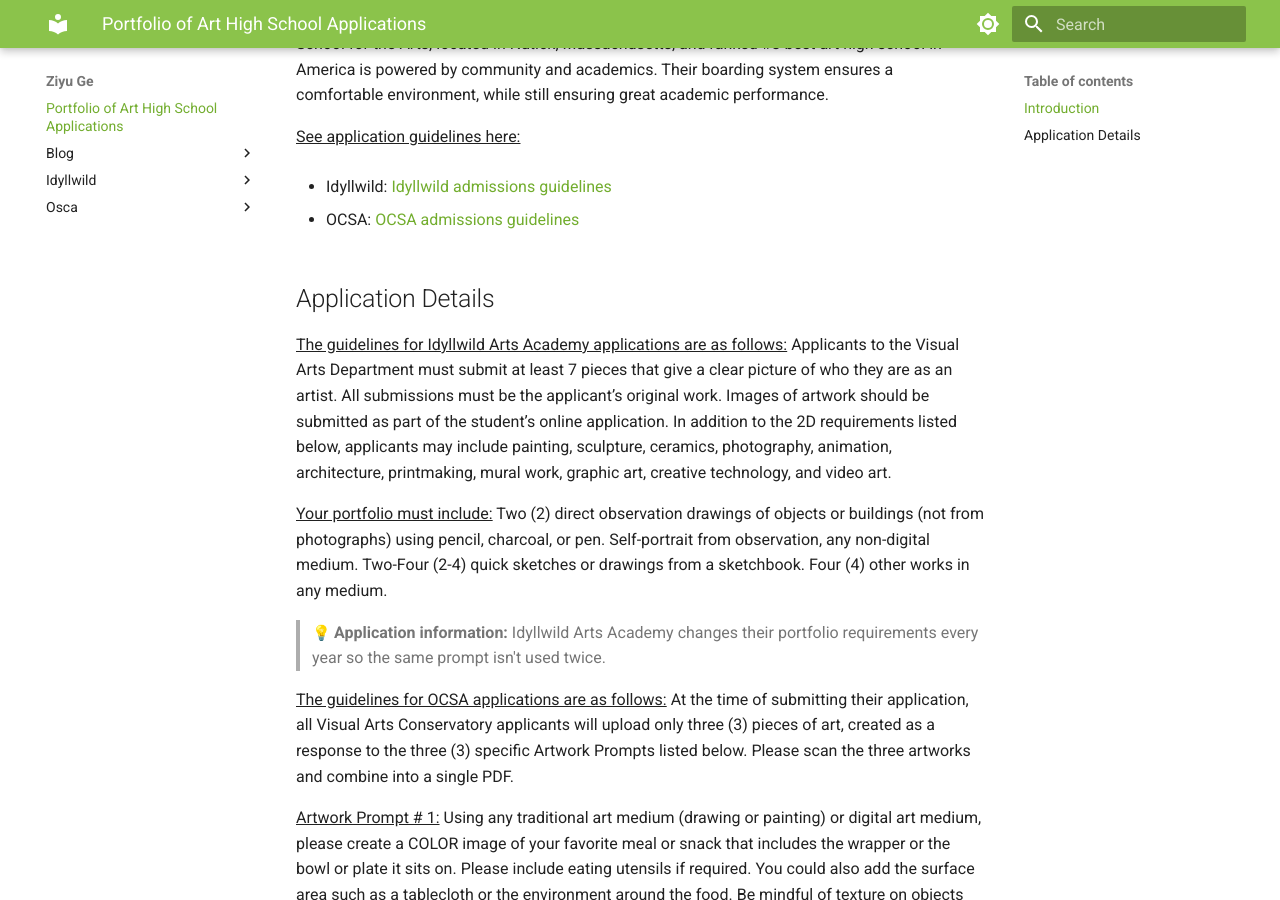
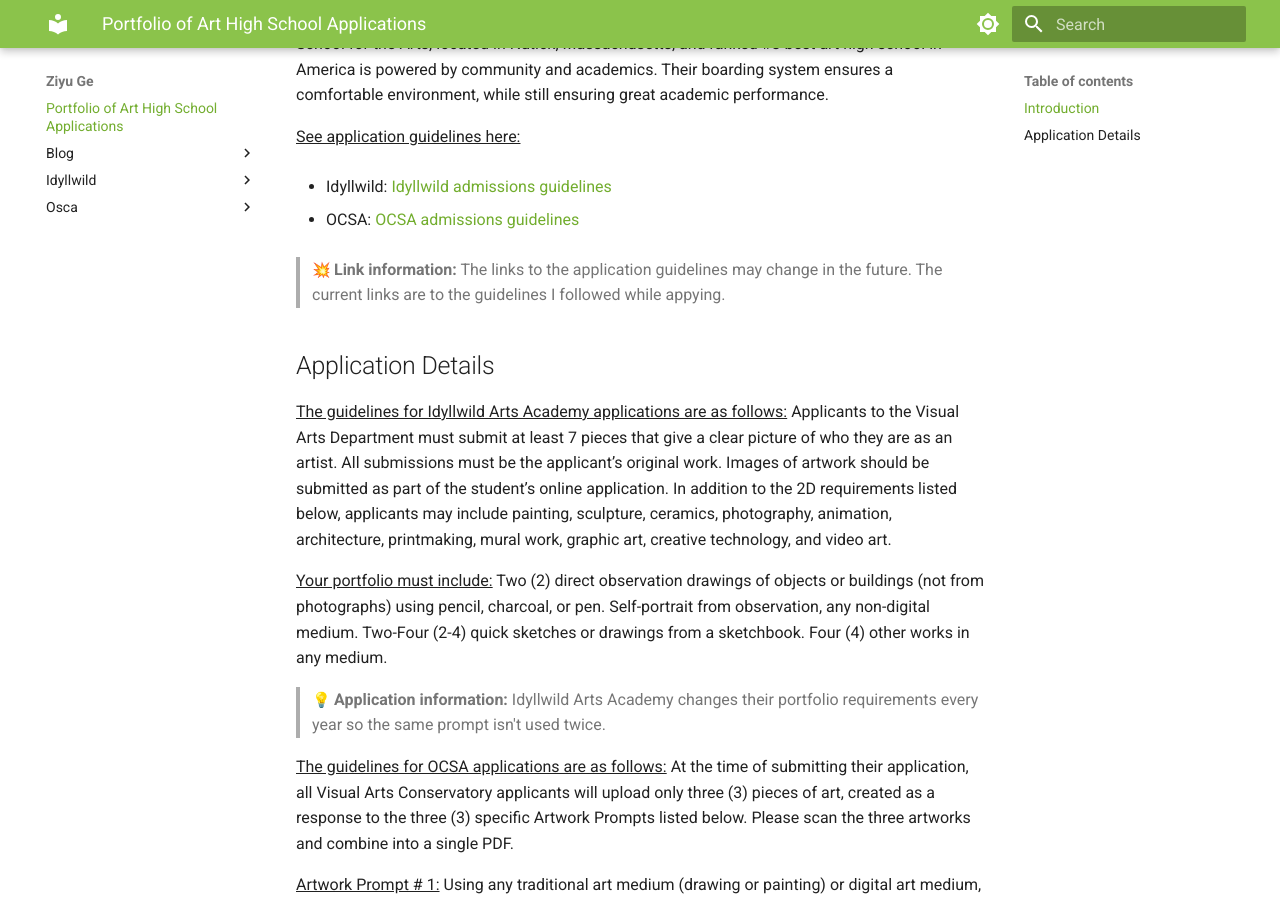
Before and after one commit to ziyuge27/ziyuge-website, an MkDocs documentation site: the page built from docs/index.md, in a window 1280 px wide and 900 px high, scrolled down 353 px. Built offline with MkDocs 1.6.1 and Material for MkDocs 9.7.7, drawn with Linux system fonts in a browser that asks for light colours; emoji names are drawn with the system emoji font.

Commit message:
adedd context

```diff
--- a/docs/index.md
+++ b/docs/index.md
@@ -9,6 +9,10 @@ This website contains my successful application artworks to 3 different art high
 - Idyllwild: [Idyllwild admissions guidelines](https://idyllwildartsadmissions.submittable.com/submit/257756/idyllwild-arts-academy-visual-arts-portfolio)
 
 - OCSA: [OCSA admissions guidelines](https://www.ocsarts.net/Portals/0/PDFs/Conservatory%20PDFs/2023-2024%20Placement%20Activity%20Guidelines/OCSA%202023-2024%20Placement%20Activity%20Guidelines%20-%20VA.pdf?ver=2022-09-30-101325-583)
+
+> :boom: **Link information:**
+The links to the application guidelines may change in the future. The current links are to the guidelines I followed while appying.
+
 ## Application Details
 
 ^^The guidelines for Idyllwild Arts Academy applications are as follows:^^
```
